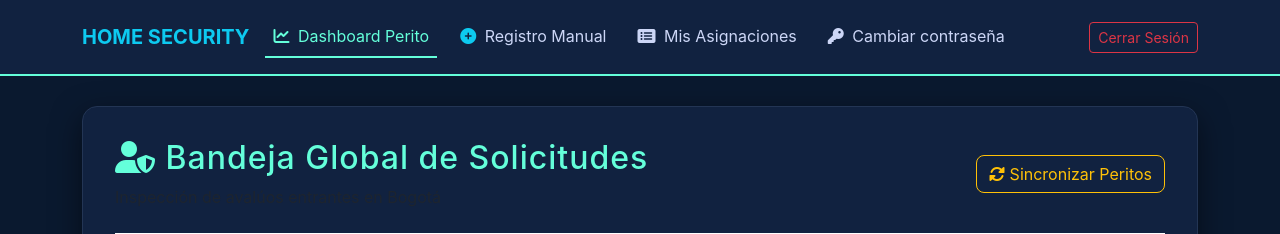
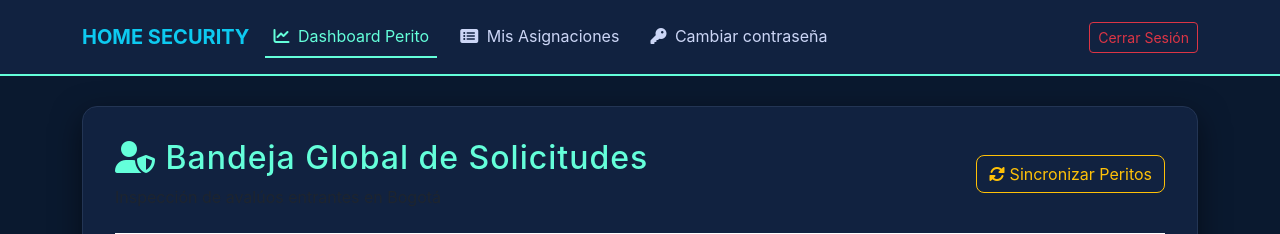
Before and after one commit to Joserincon2007/HomeSegurity_PY, a Python web app: template templates/dashboard/dashboard_perito.html in a window 1280 px wide. Shown: the top 234 px of the page. Run offline with Jinja, Linux system fonts and the light colour scheme; the template is opened without the code that fills it: most values are stand-ins (such as "Sample title", 1, 10 or a date in 2020).

```diff
--- a/templates/dashboard/dashboard_perito.html
+++ b/templates/dashboard/dashboard_perito.html
@@ -121,11 +121,6 @@
                 <li class="nav-item">
                     <a class="nav-link active" href="{{ url_for('avaluos.dashboard_perito') }}">
                         <i class="fas fa-chart-line me-1"></i> Dashboard Perito
-                    </a>
-                </li>
-                <li class="nav-item">
-                    <a class="nav-link" href="{{ url_for('avaluos.crear_manual') }}">
-                        <i class="fas fa-plus-circle me-1 text-info"></i> Registro Manual
                     </a>
                 </li>
                 <li class="nav-item">
```
